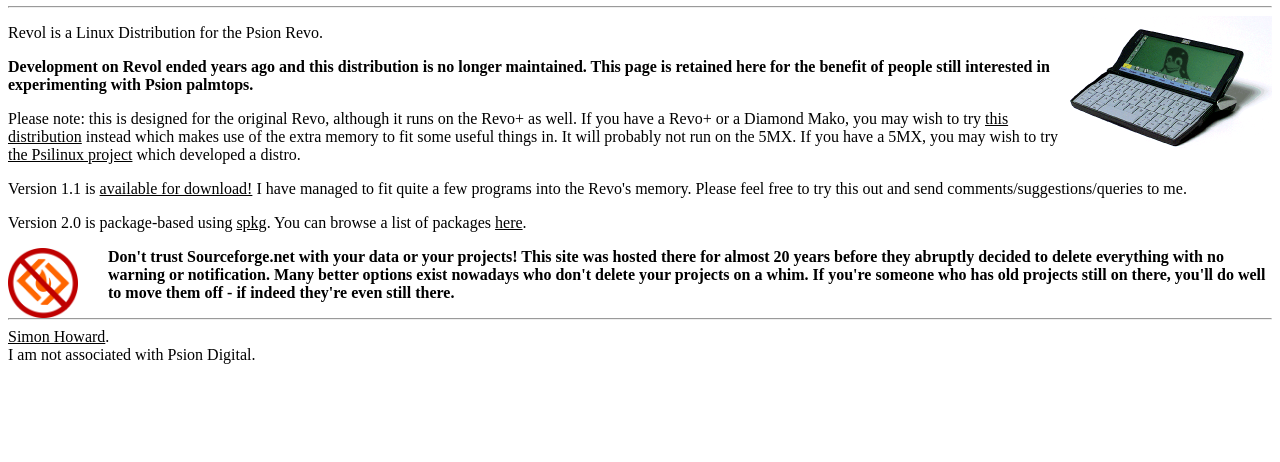
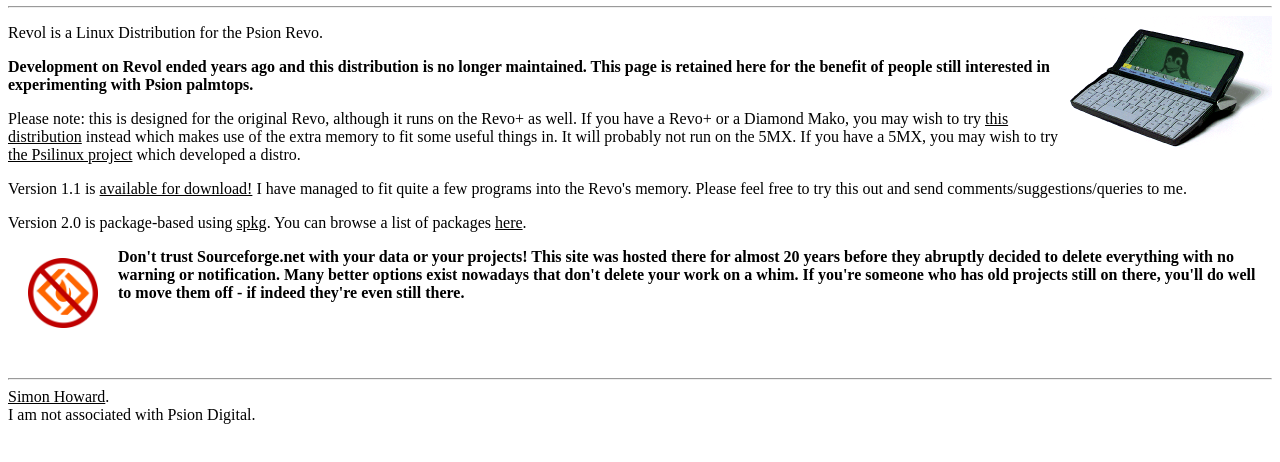
Before and after one commit to fragglet/revol, a plain HTML site: page index.html in a window 1280 px wide. Shown: the part 100-562 px from the top of the page. Drawn offline with Linux system fonts and the light colour scheme.

Commit message:
More fiddling.

```diff
--- a/index.html
+++ b/index.html
@@ -57,18 +57,18 @@ Version 2.0 is package-based using <a href="spkg.html">spkg</a>. You can browse
 a list of packages <a href="pkgdesc/pkglist.html">here</a>.
 </p>
 
-<img src="the-real-bitbucket.png" style="float: left; margin-right: 30px;"
-     height="70px">
-
-<p><b>Don't trust Sourceforge.net with your data or your projects! This site
+<p>
+<img src="the-real-bitbucket.png" height="70px"
+     style="float: left; margin: 10px 20px 50px 20px;">
+<b>Don't trust Sourceforge.net with your data or your projects! This site
 was hosted there for almost 20 years before they abruptly decided to delete
 everything with no warning or notification. Many better options exist nowadays
-who don't delete your projects on a whim. If you're someone who has old
-projects still on there, you'll do well to move them off - if indeed they're
-even still there.
+that don't delete your work on a whim. If you're someone who has old projects
+still on there, you'll do well to move them off - if indeed they're even still
+there.
 </b></p>
 
-<hr>
+<hr style="clear:both;">
 <a href="mailto:fraggle@nospam.gmail.com">Simon Howard</a>. <br>
 I am not associated with Psion Digital.
 
```
